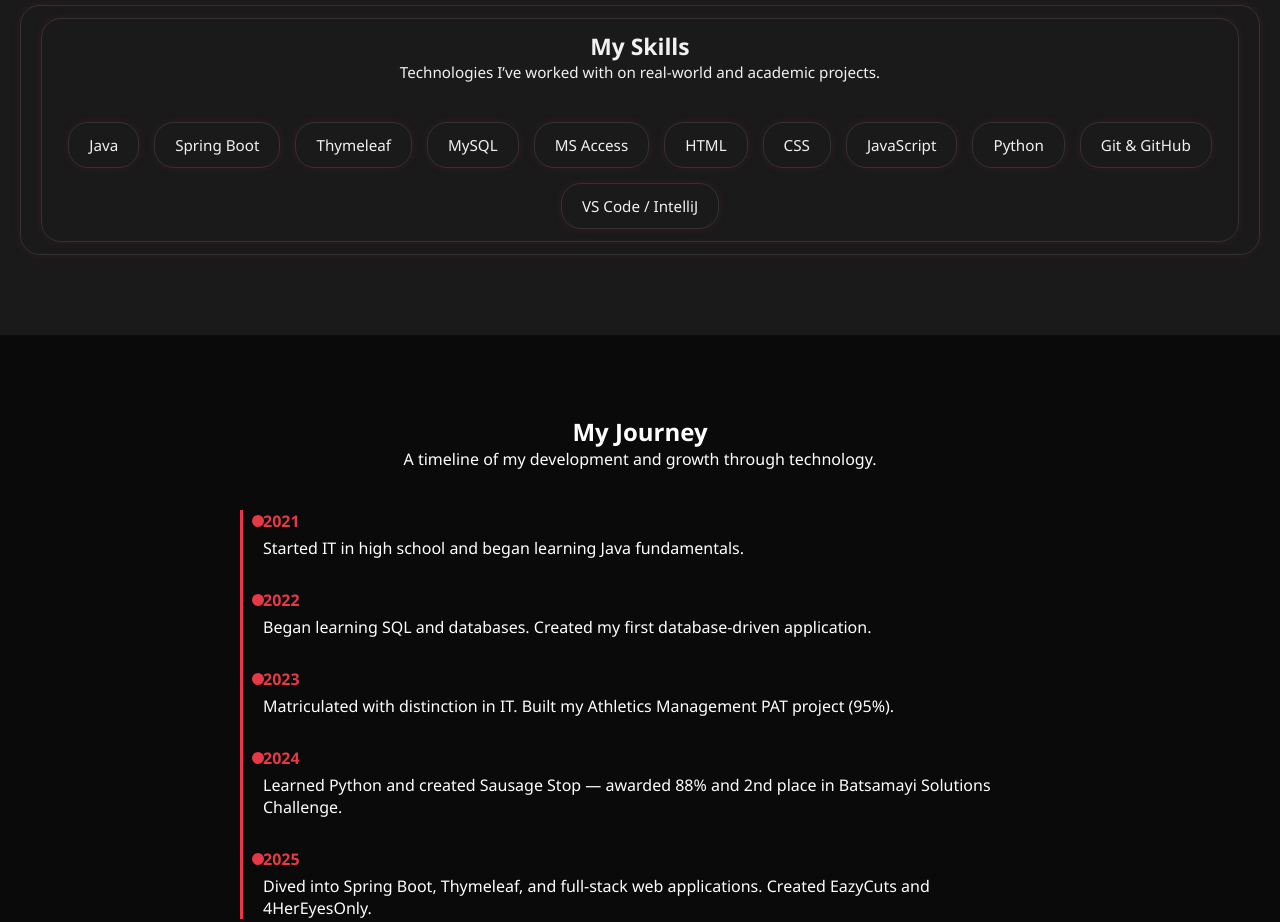
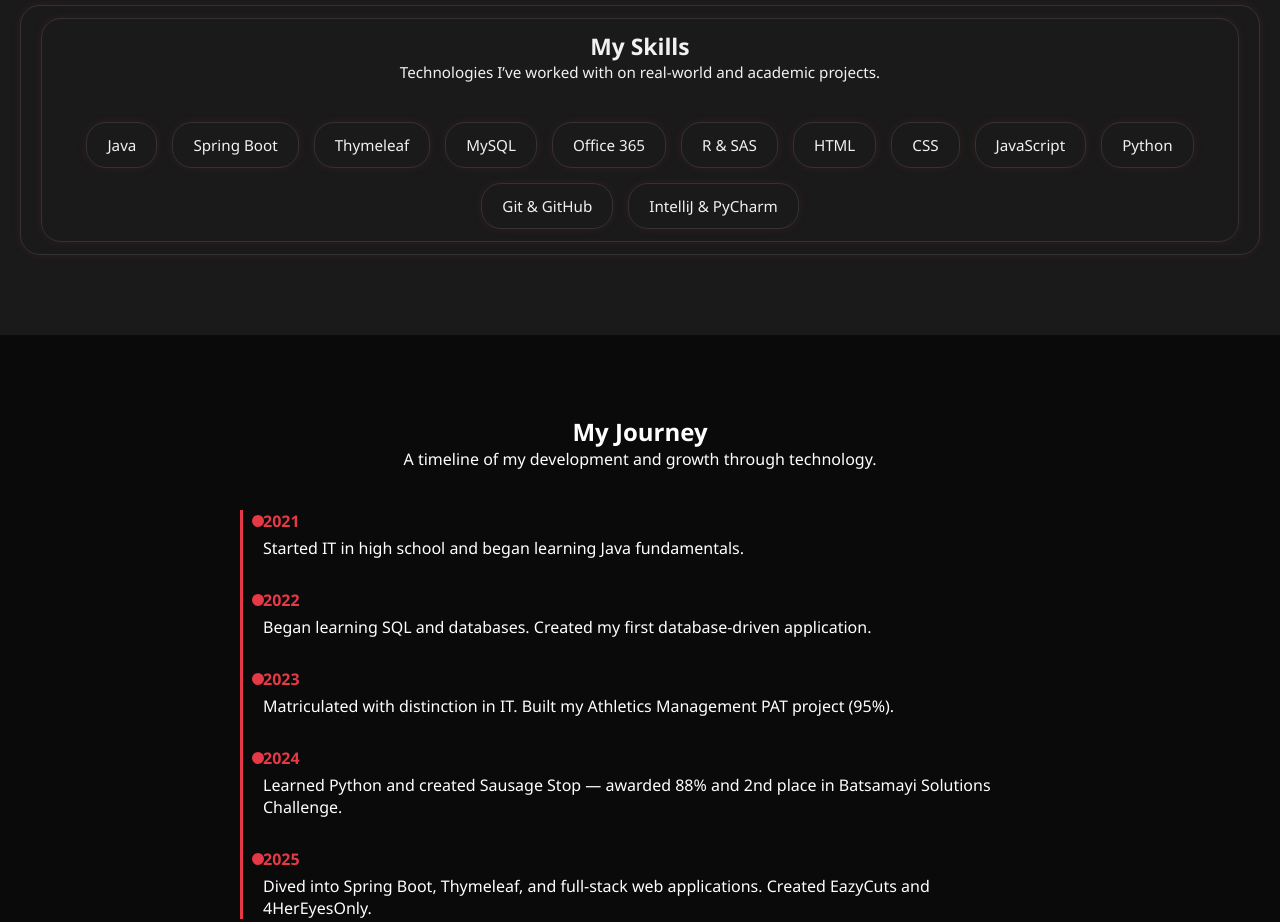
Before and after one commit to Dateh7/DatehPortfolio, a website: page index.html in a window 1280 px wide. Shown: the part 2240-3162 px from the top of the page. Drawn offline with nearby package versions, Linux system fonts and the light colour scheme.

Commit message:
Updated skills section

```diff
--- a/index.html
+++ b/index.html
@@ -119,13 +119,14 @@
       <div class="skill-card">Spring Boot</div>
       <div class="skill-card">Thymeleaf</div>
       <div class="skill-card">MySQL</div>
-      <div class="skill-card">MS Access</div>
+      <div class="skill-card">Office 365</div>
+      <div class="skill-card">R & SAS</div>
       <div class="skill-card">HTML</div>
       <div class="skill-card">CSS</div>
       <div class="skill-card">JavaScript</div>
       <div class="skill-card">Python</div>
       <div class="skill-card">Git & GitHub</div>
-      <div class="skill-card">VS Code / IntelliJ</div>
+      <div class="skill-card">IntelliJ & PyCharm</div>
     </div>
       </div>
     </div>
```
